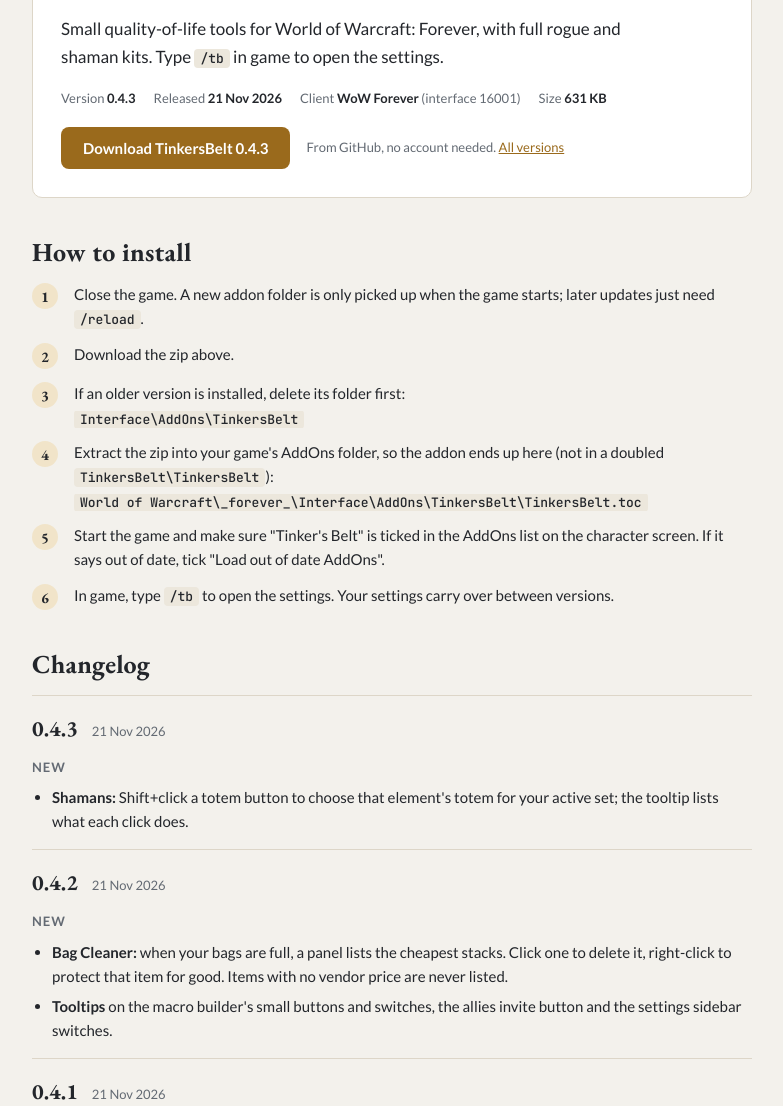
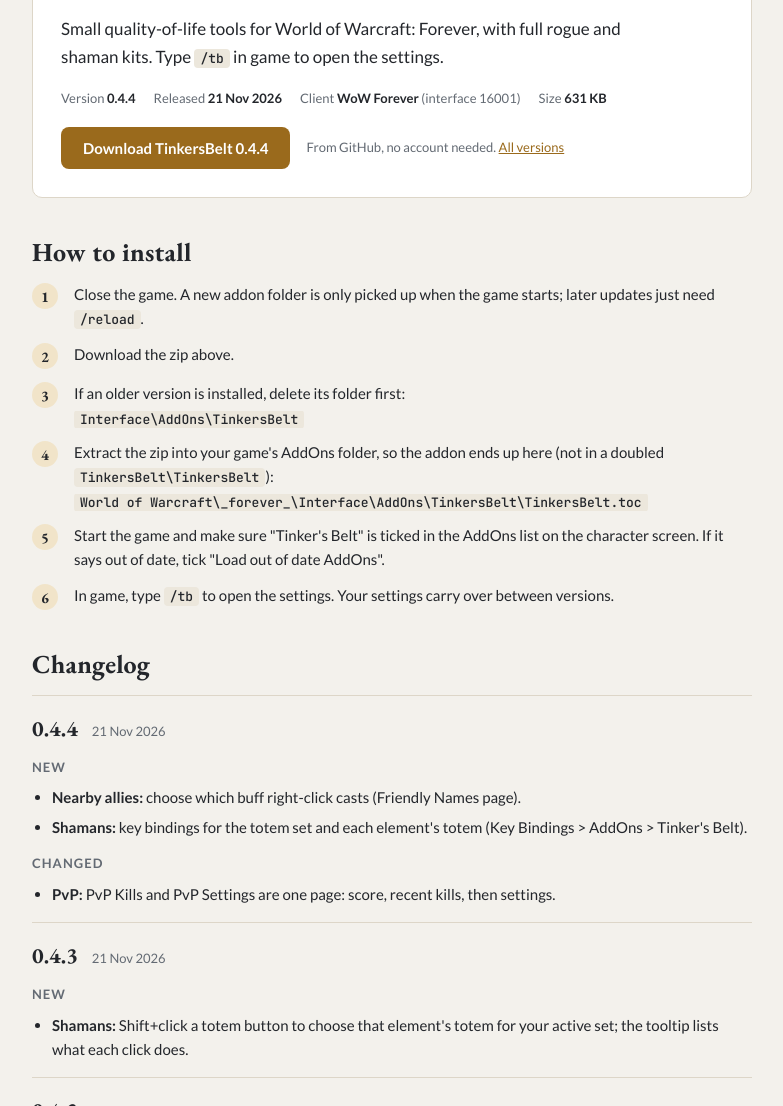
Before and after one commit to dpws/TinkersBelt, a plain HTML site: page docs/release/index.html in a window 1280 px wide. Shown: the part 521-1627 px from the top of the page, without its empty margins (248-1031 px from the left). Drawn offline with nearby package versions, Linux system fonts and the light colour scheme.

Commit message:
docs: release page v0.4.4
Co-Authored-By: Claude Opus 5.5 <noreply@anthropic.com>

```diff
--- a/docs/release/index.html
+++ b/docs/release/index.html
@@ -66,13 +66,13 @@ ol.steps li::before { content: counter(s); font: 700 15px var(--display); width:
     <h1 class="sr">Tinker's Belt</h1>
     <p class="lead">Small quality-of-life tools for World of Warcraft: Forever, with full rogue and shaman kits. Type <code>/tb</code> in game to open the settings.</p>
     <div class="meta">
-      <span>Version <b id="ver">0.4.3</b></span>
+      <span>Version <b id="ver">0.4.4</b></span>
       <span>Released <b>21 Nov 2026</b></span>
       <span>Client <b>WoW Forever</b> (interface 16001)</span>
       <span>Size <b>631 KB</b></span>
     </div>
     <div class="get">
-      <a class="dl" href="https://github.com/dpws/TinkersBelt/releases/download/v0.4.3/TinkersBelt-v0.4.3-forever.zip" target="_blank" rel="noopener">Download TinkersBelt 0.4.3</a>
+      <a class="dl" href="https://github.com/dpws/TinkersBelt/releases/download/v0.4.4/TinkersBelt-v0.4.4-forever.zip" target="_blank" rel="noopener">Download TinkersBelt 0.4.4</a>
       <span class="status">From GitHub, no account needed. <a href="https://github.com/dpws/TinkersBelt/releases" target="_blank" rel="noopener">All versions</a></span>
     </div>
   </div>
@@ -92,6 +92,22 @@ ol.steps li::before { content: counter(s); font: 700 15px var(--display); width:
 
   <section aria-labelledby="changes">
     <h2 id="changes">Changelog</h2>
+    <article class="release">
+      <header><strong>0.4.4</strong><span>21 Nov 2026</span></header>
+      <div class="group">
+        <h3>New</h3>
+        <ul>
+          <li><b>Nearby allies:</b> choose which buff right-click casts (Friendly Names page).</li>
+          <li><b>Shamans:</b> key bindings for the totem set and each element's totem (Key Bindings &gt; AddOns &gt; Tinker's Belt).</li>
+        </ul>
+      </div>
+      <div class="group">
+        <h3>Changed</h3>
+        <ul>
+          <li><b>PvP:</b> PvP Kills and PvP Settings are one page: score, recent kills, then settings.</li>
+        </ul>
+      </div>
+    </article>
     <article class="release">
       <header><strong>0.4.3</strong><span>21 Nov 2026</span></header>
       <div class="group">
```
